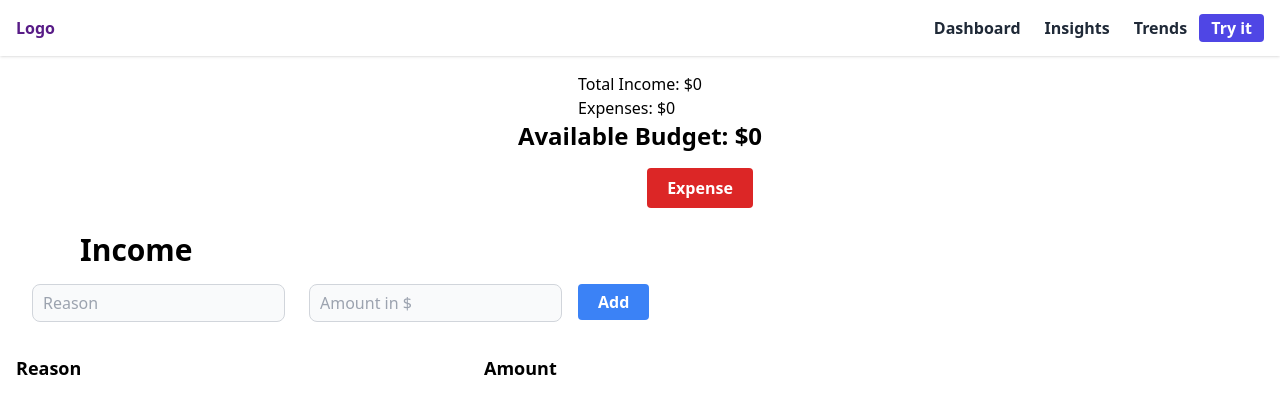
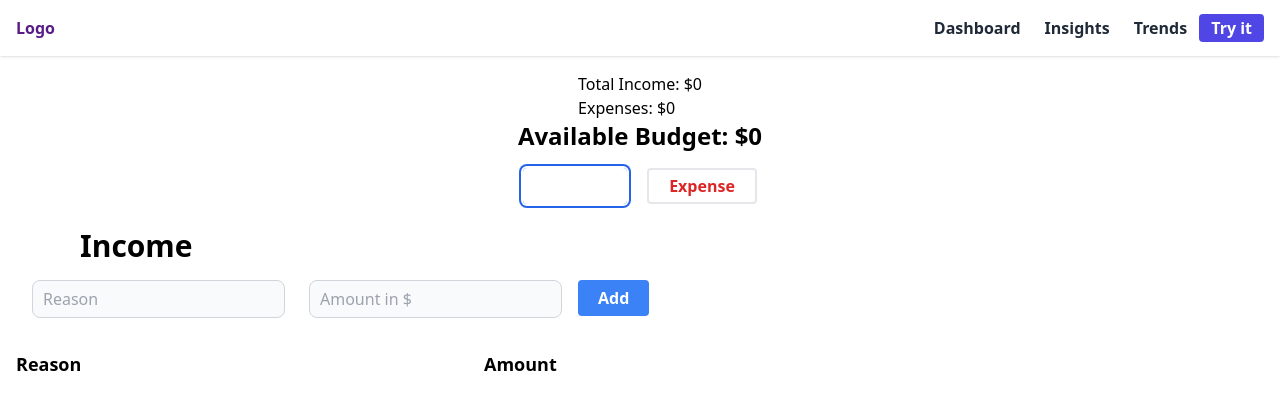
Before and after one commit to suraffy/budget-app, a React (Create React App) app: page / in a window 1280 px wide. Shown: the top 414 px of the page. Built offline with nearby package versions, Linux system fonts and the light colour scheme.

Commit message:
Retouch Button component

```diff
--- a/src/components/Home.jsx
+++ b/src/components/Home.jsx
@@ -133,11 +133,13 @@
             <Button
               label="Income"
               color="blue"
+              currentCashflow={currentCashflow}
               onBtnClick={() => setCurrentCashflow("income")}
             />
             <Button
               label="Expense"
               color="red"
+              currentCashflow={currentCashflow}
               onBtnClick={() => setCurrentCashflow("expense")}
             />
           </div>
--- a/src/components/common/Button.jsx
+++ b/src/components/common/Button.jsx
@@ -1,8 +1,12 @@
-const Button = ({ label, color, onBtnClick }) => {
+const Button = ({ label, color, currentCashflow, onBtnClick }) => {
+  const active =
+    currentCashflow.toLowerCase() === label.toLowerCase()
+      ? `text-white bg-${color}-600 border-transparent hover:bg-${color}-700 ring-2 ring-offset-2 ring-${color}-600`
+      : `text-${color}-600 bg-transparent border-${color}-600 hover:bg-${color}-200`;
   return (
     <button
       onClick={onBtnClick}
-      className={`text-white bg-${color}-600 py-2 px-5 outline-none font-semibold rounded transition-colors hover:bg-${color}-700 focus:ring-2 ring-offset-2 ring-${color}-600`}
+      className={` ${active} border-2 py-1 px-5 outline-none font-semibold rounded transition-colors`}
     >
       {label}
     </button>
```
